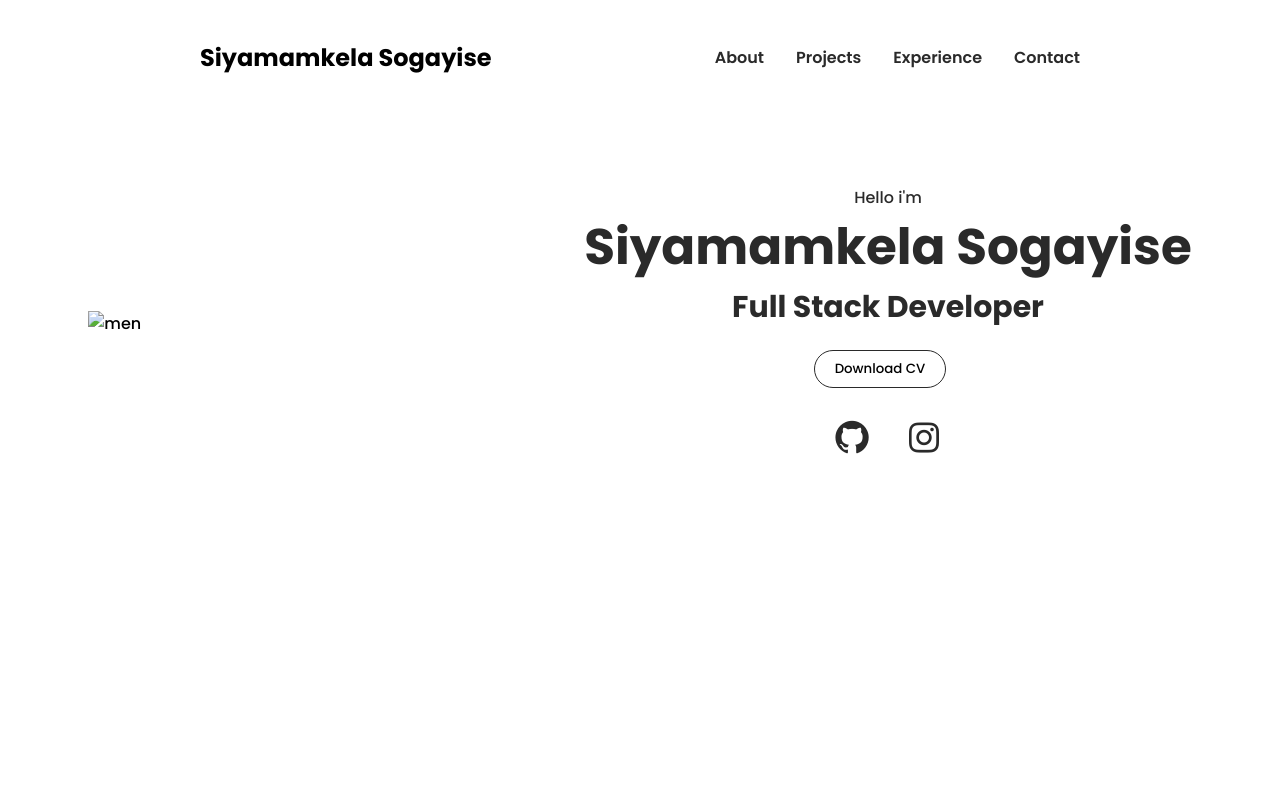
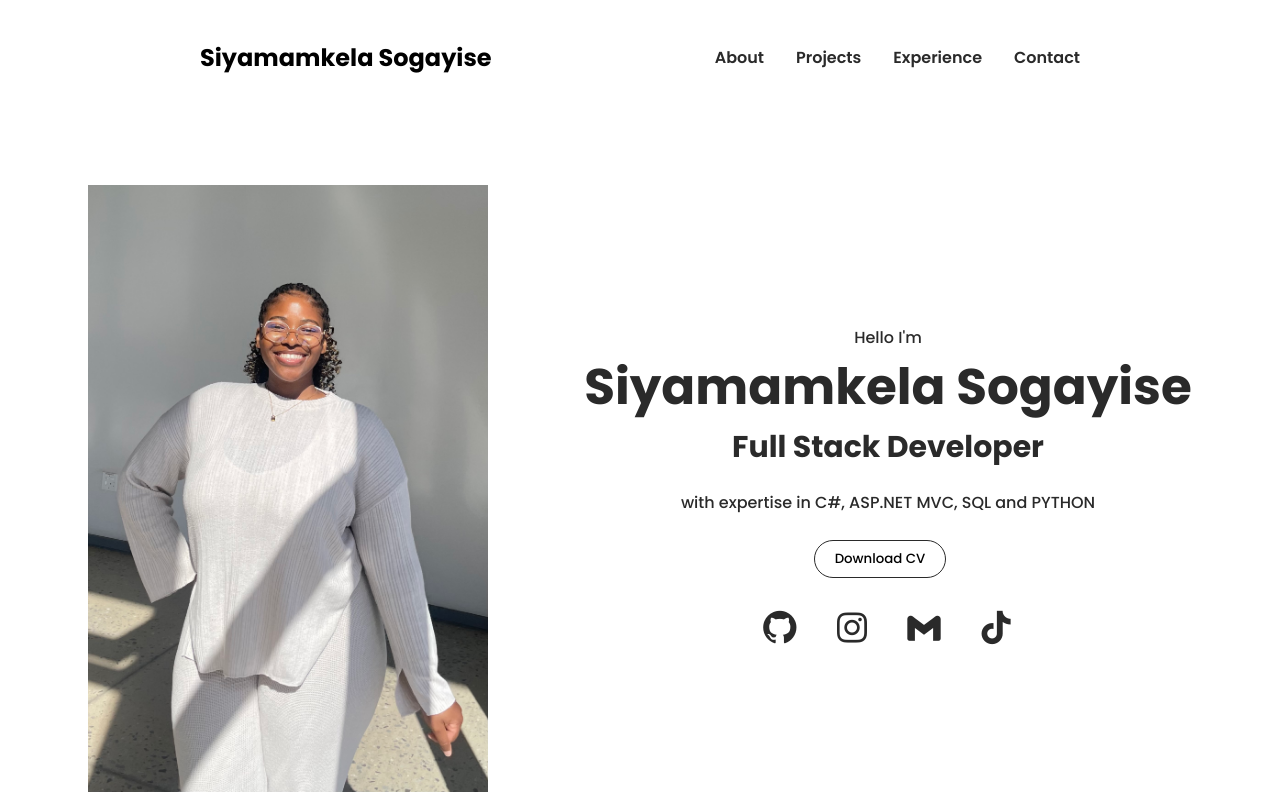
Before and after one commit to SiyamamkelaSogayise/ps-portfolio, a plain HTML site: page index.html in a window 1280 px wide. Drawn offline with nearby package versions, Linux system fonts and the light colour scheme.

Commit message:
added socials and patagraph

```diff
--- a/index.html
+++ b/index.html
@@ -26,22 +26,28 @@
         </div>
 
         <div class="main">
-            <img src="Siya.jpeg" alt="men" class="men">
+            <img src="Siya2.jpeg" alt="Profile picture" class="men">
             <div class="main-detil">
-                <p>Hello i'm</p>
+                <p>Hello I'm</p>
                 <h1>Siyamamkela Sogayise</h1>
                 <h4>Full Stack Developer</h4>
+                <p>with expertise in C#, ASP.NET MVC, SQL and PYTHON</p><br>
 
                 <div class="btn">
+                    <a href="Siyamamkela Sogayise resume.pdf" download>
                     <button type="submit">Download CV</button>
+                    </a>
                 </div>
 
                 <div class="social">
-                    <i class="bx bxl-github"></i>
-                    <i class="bx bxl-instagram"></i>
+                    <a href="https://github.com/SiyamamkelaSogayise" target="_blank" rel="noopener noreferrer"><i class="bx bxl-github"></i></a>
+                    <a href="https://www.instagram.com/siya_sogayise?igsh=MTMxbjAzN3E2endjeQ%3D%3D&utm_source=qr" target="_blank" rel="noopener noreferrer"><i class="bx bxl-instagram"></i></a>
+                    <a href="mailto:siyamamkela.sogayise@gmail.com"><i class="bx bxl-gmail"></i></a>
+                    <a href="https://www.tiktok.com/@sammy_siya?_t=8k2F2D5UeJB&_r=1"><i class='bx bxl-tiktok' ></i></a>
                 </div>
             </div>
         </div>
+
 
     </div>
 
```
Also changed, not shown: About.html (added), Siya2.jpeg (added), 1 other file.
